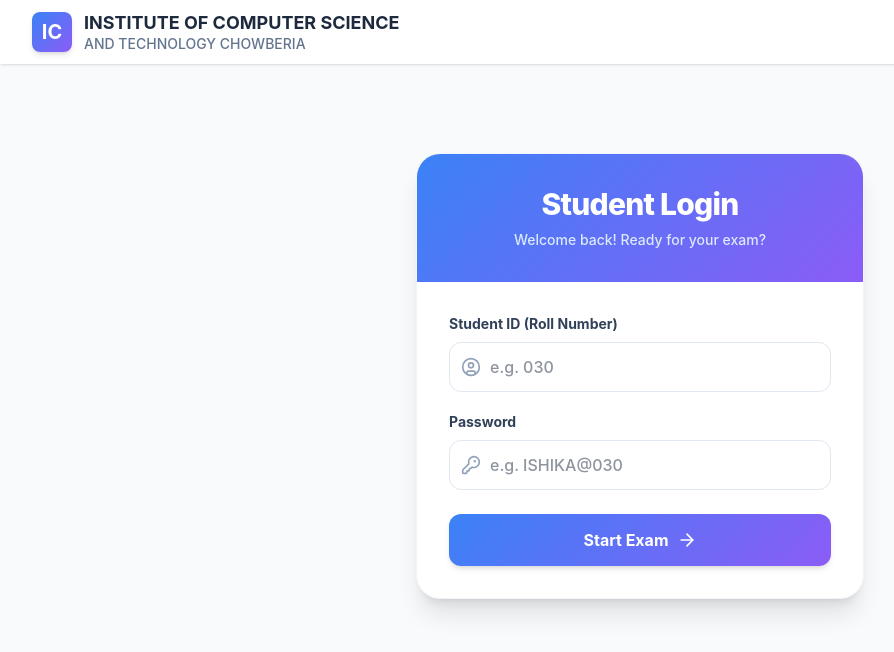
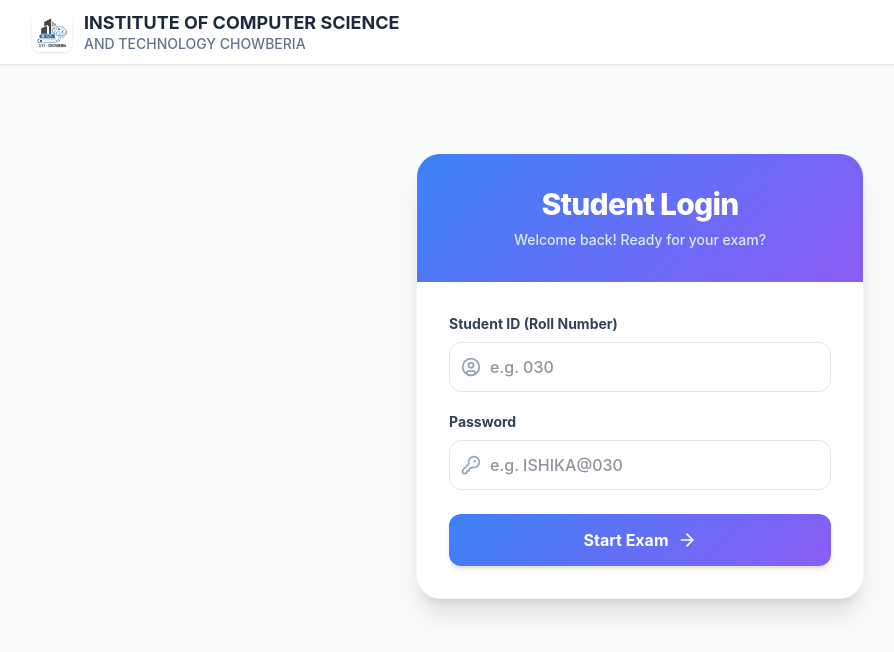
Before and after one commit to icstconnect/exam-management-system, a React (Vite) app in the folder frontend/: page / in a window 1280 px wide. Shown: the top 652 px of the page, without its empty margins (0-894 px from the left). Built offline with nearby package versions, Linux system fonts and the light colour scheme; no server answers.

Commit message:
feat: implement frontend exam workspace with routing, socket-based real-time state management, and interactive question interface

```diff
--- a/frontend/index.html
+++ b/frontend/index.html
@@ -1,13 +1,16 @@
 <!doctype html>
 <html lang="en">
+
 <head>
   <meta charset="UTF-8" />
-    <link rel="icon" type="image/svg+xml" href="/favicon.svg" />
+  <link rel="icon" type="image/svg+xml" href="/logo.jpg" />
   <meta name="viewport" content="width=device-width, initial-scale=1.0" />
-    <title>frontend</title>
+  <title>Exam Portal</title>
 </head>
+
 <body>
   <div id="root"></div>
   <script type="module" src="/src/main.tsx"></script>
 </body>
+
 </html>
--- a/frontend/src/App.tsx
+++ b/frontend/src/App.tsx
@@ -16,10 +16,8 @@ function App() {
         <header className="bg-white shadow-sm sticky top-0 z-50">
           <div className="max-w-7xl mx-auto px-4 sm:px-6 lg:px-8 h-16 flex items-center justify-between">
             <div className="flex items-center gap-3">
-              {/* Placeholder for Logo */}
-              <div className="w-10 h-10 bg-gradient-vibrant rounded-lg flex items-center justify-center text-white font-bold text-xl shadow-md">
-                IC
-              </div>
+              {/* Logo */}
+              <img src="/logo.jpg" alt="Institute Logo" className="w-10 h-10 object-contain rounded-lg shadow-sm" />
               <div>
                 <h1 className="text-lg font-bold text-slate-800 leading-tight">INSTITUTE OF COMPUTER SCIENCE</h1>
                 <h2 className="text-sm font-medium text-slate-500 leading-tight">AND TECHNOLOGY CHOWBERIA</h2>
--- a/frontend/src/pages/ExamWorkspace.tsx
+++ b/frontend/src/pages/ExamWorkspace.tsx
@@ -27,6 +27,10 @@ export default function ExamWorkspace() {
 
   const [status, setStatus] = useState<'WAITING' | 'STARTED' | 'PAUSED' | 'COMPLETED'>('WAITING');
   const [lang, setLang] = useState<'en' | 'bn'>('en');
+
+  useEffect(() => {
+    document.title = "Exam Portal";
+  }, []);
 
   const [sections, setSections] = useState<Section[]>([]);
   const [questions, setQuestions] = useState<Question[]>([]);
--- a/frontend/src/pages/Login.tsx
+++ b/frontend/src/pages/Login.tsx
@@ -1,4 +1,4 @@
-import { useState } from 'react';
+import { useState, useEffect } from 'react';
 import { useNavigate } from 'react-router-dom';
 import { socket } from '../App';
 import { UserCircle, KeyRound, ArrowRight } from 'lucide-react';
@@ -10,6 +10,10 @@ export default function Login() {
   const [error, setError] = useState('');
   const [isLoading, setIsLoading] = useState(false);
   const navigate = useNavigate();
+
+  useEffect(() => {
+    document.title = "Exam Portal";
+  }, []);
 
   const handleLogin = (e: React.FormEvent) => {
     e.preventDefault();
--- a/frontend/src/pages/TeacherDashboard.tsx
+++ b/frontend/src/pages/TeacherDashboard.tsx
@@ -61,6 +61,10 @@ export default function TeacherDashboard() {
   const [isAuthenticated, setIsAuthenticated] = useState(false);
   const [authPassword, setAuthPassword] = useState('');
   const [authError, setAuthError] = useState('');
+
+  useEffect(() => {
+    document.title = "Teacher Panel";
+  }, []);
 
   const [activeTab, setActiveTab] = useState<'MONITOR' | 'REGISTRATION' | 'EXAMS' | 'RESULTS'>('MONITOR');
 
```
Also changed, not shown: frontend/public/logo.jpg (added). Lines whose indentation alone changed are shown as unchanged.
